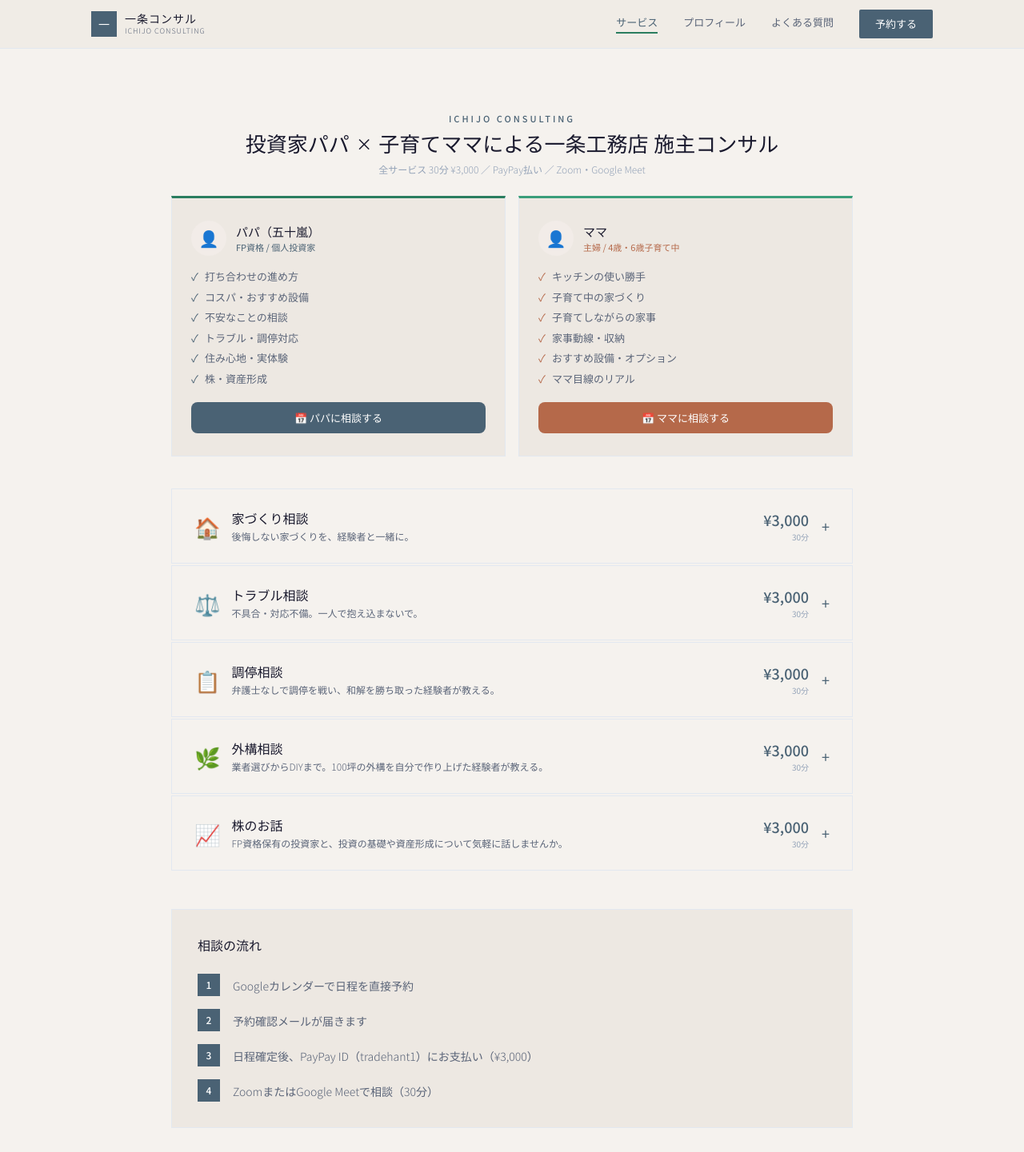
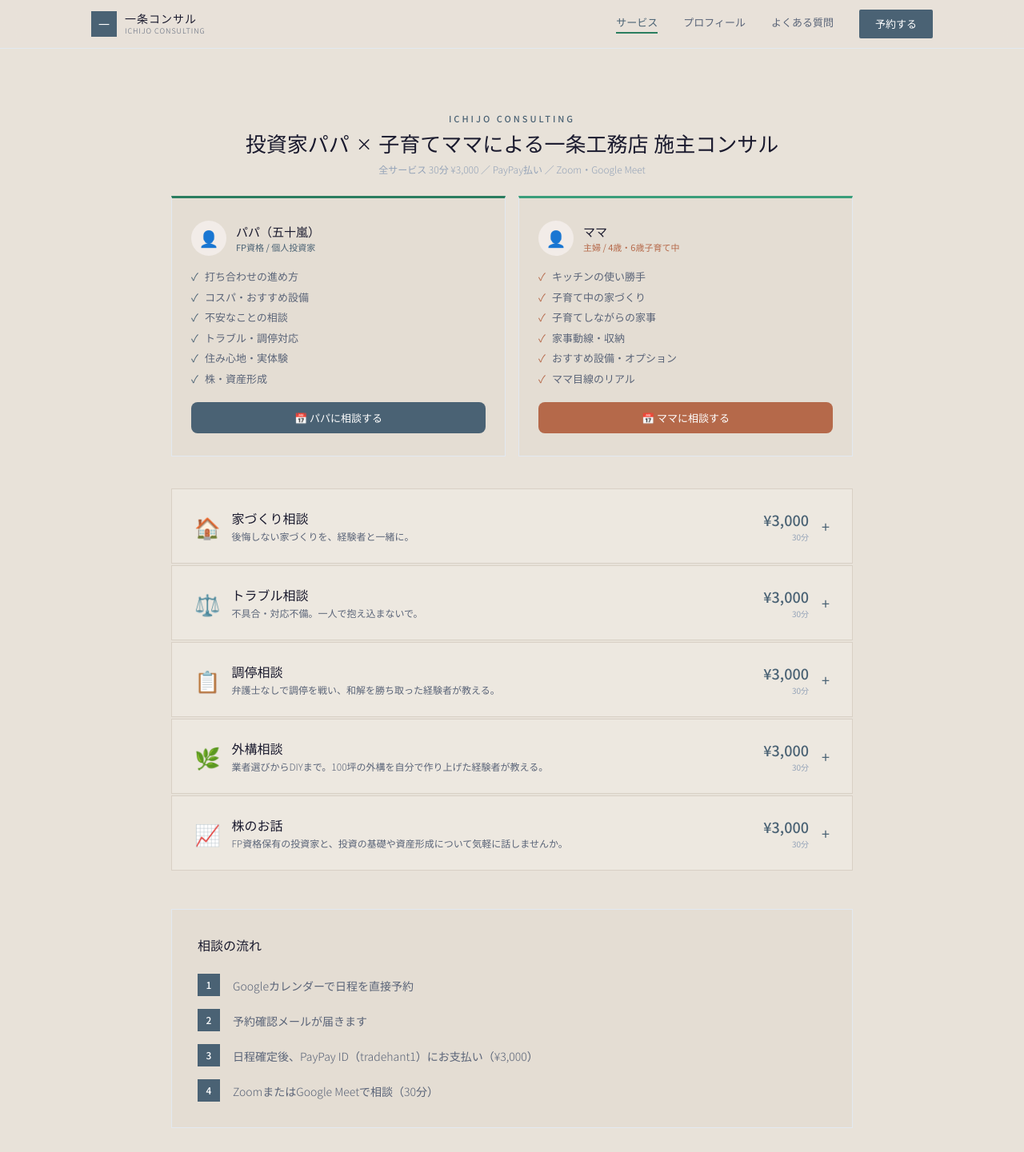
Before and after one commit to tradehant1-cloud/ichijo-consul, a React (Vite) app: page / in a window 1280 px wide. Shown: the top 1441 px of the page at 80% size. Built offline with nearby package versions, Linux system fonts and the light colour scheme.

Commit message:
darken background color

```diff
--- a/src/App.jsx
+++ b/src/App.jsx
@@ -165,11 +165,11 @@ export default function App() {
   const go = (v) => { setView(v === "top" ? "service" : v); setMenuOpen(false); };
 
   return (
-    <div style={{ fontFamily: "'Noto Sans JP', sans-serif", background: "#f5f2ee", color: "#1a1a2e", minHeight: "100vh" }}>
+    <div style={{ fontFamily: "'Noto Sans JP', sans-serif", background: "#e8e2d9", color: "#1a1a2e", minHeight: "100vh" }}>
       <style>{css}</style>
 
       {/* ===== HEADER ===== */}
-      <header style={{ position: "fixed", top: 0, left: 0, right: 0, zIndex: 100, background: "rgba(240,236,230,0.97)", borderBottom: "1px solid #e2e8f0", backdropFilter: "blur(12px)" }}>
+      <header style={{ position: "fixed", top: 0, left: 0, right: 0, zIndex: 100, background: "rgba(232,226,217,0.97)", borderBottom: "1px solid #e2e8f0", backdropFilter: "blur(12px)" }}>
         <div style={{ maxWidth: 1100, margin: "0 auto", padding: "0 1.5rem", height: 60, display: "flex", alignItems: "center", justifyContent: "space-between" }}>
           <div onClick={() => go("top")} style={{ cursor: "pointer", display: "flex", alignItems: "center", gap: 10 }}>
             <div style={{ width: 32, height: 32, background: "#4a6274", display: "flex", alignItems: "center", justifyContent: "center" }}>
@@ -198,7 +198,7 @@ export default function App() {
           </button>
         </div>
         {menuOpen && (
-          <div style={{ background: "#f5f2ee", borderTop: "1px solid #e2e8f0", padding: "1.5rem", display: "flex", flexDirection: "column", gap: 20 }}>
+          <div style={{ background: "#ede8e0", borderTop: "1px solid #e2e8f0", padding: "1.5rem", display: "flex", flexDirection: "column", gap: 20 }}>
             {navItems.map(([id, label]) => (
               <span key={id} onClick={() => go(id)} style={{ fontSize: 15, cursor: "pointer", color: "#1a1a2e", fontWeight: 300 }}>{label}</span>
             ))}
@@ -217,7 +217,7 @@ export default function App() {
           <div className="fade-in">
 
             {/* Hero */}
-            <section style={{ background: "#ede8e2", borderBottom: "1px solid #e2e8f0", padding: "4rem 1.5rem" }}>
+            <section style={{ background: "#e4ddd3", borderBottom: "1px solid #e2e8f0", padding: "4rem 1.5rem" }}>
               <div className="hero-inner" style={{ maxWidth: 1100, margin: "0 auto", display: "flex", alignItems: "center", gap: 48 }}>
                 {/* 左：テキスト */}
                 <div className="hero-text" style={{ flex: "1 1 auto", minWidth: 0, width: "100%" }}>
@@ -240,7 +240,7 @@ export default function App() {
                       📅 日程を予約する
                     </a>
                     <button onClick={() => go("service")} className="btn-outline"
-                      style={{ background: "#f5f2ee", color: "#4a6274", border: "1px solid #2a7d5f", padding: "14px 32px", fontSize: 14, cursor: "pointer", fontFamily: "inherit", fontWeight: 400 }}>
+                      style={{ background: "#ede8e0", color: "#4a6274", border: "1px solid #2a7d5f", padding: "14px 32px", fontSize: 14, cursor: "pointer", fontFamily: "inherit", fontWeight: 400 }}>
                       サービスを見る →
                     </button>
                   </div>
@@ -249,7 +249,7 @@ export default function App() {
 
                 {/* 右：紹介制度ミニフォーム */}
                 <div className="hero-cards-wrap" style={{ flexShrink: 0, width: 280 }}>
-                  <div style={{ background: "#f5f2ee", border: "1px solid #e2e8f0", padding: "24px 20px", borderTop: "3px solid #2a7d5f" }}>
+                  <div style={{ background: "#ede8e0", border: "1px solid #e2e8f0", padding: "24px 20px", borderTop: "3px solid #2a7d5f" }}>
                     <p style={{ fontSize: 11, color: "#4a6274", letterSpacing: 2, fontWeight: 500, marginBottom: 8 }}>REFERRAL</p>
                     <h3 style={{ fontSize: 15, fontWeight: 500, marginBottom: 8, color: "#1a1a2e" }}>一条工務店の紹介制度</h3>
                     <p style={{ fontSize: 12, color: "#5a6478", fontWeight: 300, lineHeight: 1.8, marginBottom: 8 }}>一条が恐れる施主からの紹介だから安心。</p>
@@ -284,7 +284,7 @@ export default function App() {
                         <button
                           onClick={handleReferralSubmit}
                           disabled={!referralForm.name || !referralForm.phone || referralSending}
-                          style={{ background: (!referralForm.name || !referralForm.phone) ? "#e0e0e0" : "#4a6274", color: (!referralForm.name || !referralForm.phone) ? "#aaa" : "#f5f2ee", border: "none", padding: "10px", fontSize: 13, cursor: "pointer", fontFamily: "inherit", fontWeight: 500 }}>
+                          style={{ background: (!referralForm.name || !referralForm.phone) ? "#e0e0e0" : "#4a6274", color: (!referralForm.name || !referralForm.phone) ? "#aaa" : "#ede8e0", border: "none", padding: "10px", fontSize: 13, cursor: "pointer", fontFamily: "inherit", fontWeight: 500 }}>
                           {referralSending ? "送信中..." : "送信する →"}
                         </button>
                         <p style={{ fontSize: 10, color: "#ccc", textAlign: "center" }}>※ 紹介制度の手続き目的のみに使用します</p>
@@ -311,7 +311,7 @@ export default function App() {
             </section>
 
             {/* サービス一覧 */}
-            <section style={{ padding: "5rem 1.5rem", background: "#f5f2ee" }}>
+            <section style={{ padding: "5rem 1.5rem", background: "#ede8e0" }}>
               <div style={{ maxWidth: 1100, margin: "0 auto" }}>
                 <div style={{ textAlign: "center", marginBottom: 48 }}>
                   <p style={{ fontSize: 11, color: "#4a6274", letterSpacing: 3, fontWeight: 500, marginBottom: 12 }}>SERVICES</p>
@@ -320,7 +320,7 @@ export default function App() {
                 <div className="services-grid" style={{ display: "grid", gridTemplateColumns: "repeat(5, 1fr)", gap: 16 }}>
                   {SERVICES.map((s) => (
                     <div key={s.id} className="svc-card" onClick={() => go("service")}
-                      style={{ background: "#f5f2ee", padding: "24px 20px", borderTop: "none" }}>
+                      style={{ background: "#ede8e0", padding: "24px 20px", borderTop: "none" }}>
                       <div style={{ fontSize: 28, marginBottom: 12 }}>{s.icon}</div>
                       <div style={{ fontSize: 10, color: "#94a3b8", letterSpacing: 2, marginBottom: 6 }}>{s.sub}</div>
                       <h3 style={{ fontSize: 15, fontWeight: 500, marginBottom: 10, color: "#1a1a2e" }}>{s.title}</h3>
@@ -331,7 +331,7 @@ export default function App() {
                 </div>
                 <div style={{ textAlign: "center", marginTop: 36 }}>
                   <button onClick={() => go("service")} className="btn-outline"
-                    style={{ background: "#f5f2ee", color: "#4a6274", border: "1px solid #2a7d5f", padding: "12px 32px", fontSize: 13, cursor: "pointer", fontFamily: "inherit", fontWeight: 400 }}>
+                    style={{ background: "#ede8e0", color: "#4a6274", border: "1px solid #2a7d5f", padding: "12px 32px", fontSize: 13, cursor: "pointer", fontFamily: "inherit", fontWeight: 400 }}>
                     サービス詳細を見る →
                   </button>
                 </div>
@@ -339,7 +339,7 @@ export default function App() {
             </section>
 
             {/* ストーリー */}
-            <section style={{ padding: "5rem 1.5rem", background: "#ede8e2", borderTop: "1px solid #e2e8f0" }}>
+            <section style={{ padding: "5rem 1.5rem", background: "#e4ddd3", borderTop: "1px solid #e2e8f0" }}>
               <div style={{ maxWidth: 1100, margin: "0 auto" }}>
                 <div style={{ textAlign: "center", marginBottom: 48 }}>
                   <p style={{ fontSize: 11, color: "#4a6274", letterSpacing: 3, fontWeight: 500, marginBottom: 12 }}>STORY</p>
@@ -351,7 +351,7 @@ export default function App() {
                     ["引渡し後に不具合が発覚。一条工務店と対峙した", "入居後、施工不具合が発覚。一条工務店との交渉が難航し、最終的に弁護士なしで調停を申し立てました。"],
                     ["一人で調停を戦い、和解を勝ち取った", "慣れない法的手続きも、準備と記録を徹底することで乗り越えました。同じ境遇の方に、その経験を活かしたいと思っています。"],
                   ].map(([title, text], i) => (
-                    <div key={i} style={{ background: "#f5f2ee", border: "1px solid #e2e8f0", padding: "32px 28px" }}>
+                    <div key={i} style={{ background: "#ede8e0", border: "1px solid #e2e8f0", padding: "32px 28px" }}>
                       <div style={{ fontFamily: "'Shippori Mincho', serif", fontSize: 36, color: "#e2e8f0", fontWeight: 500, marginBottom: 16 }}>0{i + 1}</div>
                       <h3 style={{ fontSize: 15, fontWeight: 500, marginBottom: 12, color: "#1a1a2e", lineHeight: 1.6 }}>{title}</h3>
                       <p style={{ fontSize: 13, color: "#5a6478", lineHeight: 1.9, fontWeight: 300 }}>{text}</p>
@@ -371,7 +371,7 @@ export default function App() {
                   カレンダーから直接日程を予約できます。<br />全サービス 30分 ¥3,000 / PayPay払い
                 </p>
                 <a href={CALENDAR_URL} target="_blank" rel="noreferrer"
-                  style={{ background: "#f5f2ee", color: "#4a6274", padding: "16px 48px", fontSize: 15, textDecoration: "none", fontWeight: 600, display: "inline-block" }}>
+                  style={{ background: "#ede8e0", color: "#4a6274", padding: "16px 48px", fontSize: 15, textDecoration: "none", fontWeight: 600, display: "inline-block" }}>
                   📅 日程を予約する
                 </a>
               </div>
@@ -393,7 +393,7 @@ export default function App() {
 
               <div className="profile-grid" style={{ display: "grid", gridTemplateColumns: "1fr 1fr", gap: 16 }}>
                 {/* パパ */}
-                <div style={{ background: "#ede8e2", border: "1px solid #e2e8f0", padding: "28px 24px", borderTop: "3px solid #2a7d5f" }}>
+                <div style={{ background: "#e4ddd3", border: "1px solid #e2e8f0", padding: "28px 24px", borderTop: "3px solid #2a7d5f" }}>
                   <div style={{ display: "flex", alignItems: "center", gap: 12, marginBottom: 16 }}>
                     <div style={{ width: 44, height: 44, background: "#f2ece8", borderRadius: "50%", display: "flex", alignItems: "center", justifyContent: "center", fontSize: 20 }}>👤</div>
                     <div>
@@ -415,7 +415,7 @@ export default function App() {
                 </div>
 
                 {/* ママ */}
-                <div style={{ background: "#ede8e2", border: "1px solid #e2e8f0", padding: "28px 24px", borderTop: "3px solid #3a9e7a" }}>
+                <div style={{ background: "#e4ddd3", border: "1px solid #e2e8f0", padding: "28px 24px", borderTop: "3px solid #3a9e7a" }}>
                   <div style={{ display: "flex", alignItems: "center", gap: 12, marginBottom: 16 }}>
                     <div style={{ width: 44, height: 44, background: "#f2ece8", borderRadius: "50%", display: "flex", alignItems: "center", justifyContent: "center", fontSize: 20 }}>👤</div>
                     <div>
@@ -440,7 +440,7 @@ export default function App() {
 
             <div style={{ display: "flex", flexDirection: "column", gap: 2, marginBottom: 48 }}>
               {SERVICES.map((s) => (
-                <div key={s.id} style={{ background: "#f5f2ee", border: "1px solid #e2e8f0" }}>
+                <div key={s.id} style={{ background: "#ede8e0", border: "1px solid #d8d0c5" }}>
                   {/* 常時表示：タイトル行 */}
                   <div
                     onClick={() => setOpenService(openService === s.id ? null : s.id)}
@@ -489,7 +489,7 @@ export default function App() {
             </div>
 
             {/* 相談の流れ */}
-            <div style={{ background: "#ede8e2", border: "1px solid #e2e8f0", padding: "32px", marginBottom: 32 }}>
+            <div style={{ background: "#e4ddd3", border: "1px solid #e2e8f0", padding: "32px", marginBottom: 32 }}>
               <h3 style={{ fontSize: 16, fontWeight: 500, marginBottom: 24, color: "#1a1a2e" }}>相談の流れ</h3>
               <div style={{ display: "flex", flexDirection: "column", gap: 16 }}>
                 {["Googleカレンダーで日程を直接予約", "予約確認メールが届きます", "日程確定後、PayPay ID（tradehant1）にお支払い（¥3,000）", "ZoomまたはGoogle Meetで相談（30分）"].map((step, i) => (
@@ -526,7 +526,7 @@ export default function App() {
                 </p>
                 <div style={{ display: "flex", flexDirection: "column", gap: 1 }}>
                   {[["モデル", "I-CUBE 33坪 2025年入居"], ["調停", "弁護士なし → 和解勝ち取り"], ["外構", "100坪DIY中"], ["資格", "FP資格 / 個人投資家"]].map(([l, v]) => (
-                    <div key={l} style={{ background: "#ede8e2", padding: "10px 16px", display: "flex", gap: 16, borderBottom: "1px solid #e2e8f0" }}>
+                    <div key={l} style={{ background: "#e4ddd3", padding: "10px 16px", display: "flex", gap: 16, borderBottom: "1px solid #e2e8f0" }}>
                       <span style={{ fontSize: 11, color: "#94a3b8", minWidth: 48, flexShrink: 0 }}>{l}</span>
                       <span style={{ fontSize: 13, fontWeight: 400, color: "#1a1a2e" }}>{v}</span>
                     </div>
@@ -543,7 +543,7 @@ export default function App() {
                 </p>
                 <div style={{ display: "flex", flexDirection: "column", gap: 1 }}>
                   {[["キッチン", "使い勝手・収納・動線"], ["家事動線", "洗濯・掃除がラクな間取り"], ["子育て", "子どもがいる家ならではの視点"], ["相談", "気軽に何でも聞いてOK"]].map(([l, v]) => (
-                    <div key={l} style={{ background: "#ede8e2", padding: "10px 16px", display: "flex", gap: 16, borderBottom: "1px solid #e2e8f0" }}>
+                    <div key={l} style={{ background: "#e4ddd3", padding: "10px 16px", display: "flex", gap: 16, borderBottom: "1px solid #e2e8f0" }}>
                       <span style={{ fontSize: 11, color: "#94a3b8", minWidth: 48, flexShrink: 0 }}>{l}</span>
                       <span style={{ fontSize: 13, fontWeight: 400, color: "#1a1a2e" }}>{v}</span>
                     </div>
@@ -553,7 +553,7 @@ export default function App() {
             </div>
 
             {/* 紹介制度 */}
-            <div style={{ marginTop: 48, background: "#f5f2ee", border: "1px solid #e2e8f0", padding: "36px 32px", borderTop: "3px solid #2a7d5f" }}>
+            <div style={{ marginTop: 48, background: "#ede8e0", border: "1px solid #e2e8f0", padding: "36px 32px", borderTop: "3px solid #2a7d5f" }}>
               <p style={{ fontSize: 11, color: "#4a6274", letterSpacing: 3, fontWeight: 500, marginBottom: 12 }}>REFERRAL</p>
               <h2 style={{ fontFamily: "'Shippori Mincho', serif", fontSize: 24, fontWeight: 500, marginBottom: 12, color: "#1a1a2e" }}>一条工務店の紹介制度</h2>
               <p style={{ fontSize: 14, color: "#5a6478", fontWeight: 300, lineHeight: 2, marginBottom: 28 }}>
@@ -596,7 +596,7 @@ export default function App() {
                       onClick={handleReferralSubmit}
                       disabled={!referralForm.name || !referralForm.phone || referralSending}
                       className="btn-primary"
-                      style={{ background: (!referralForm.name || !referralForm.phone) ? "#e0e0e0" : "#4a6274", color: (!referralForm.name || !referralForm.phone) ? "#aaa" : "#f5f2ee", border: "none", padding: "14px 40px", fontSize: 14, cursor: "pointer", fontFamily: "inherit", fontWeight: 500 }}>
+                      style={{ background: (!referralForm.name || !referralForm.phone) ? "#e0e0e0" : "#4a6274", color: (!referralForm.name || !referralForm.phone) ? "#aaa" : "#ede8e0", border: "none", padding: "14px 40px", fontSize: 14, cursor: "pointer", fontFamily: "inherit", fontWeight: 500 }}>
                       {referralSending ? "送信中..." : "送信する →"}
                     </button>
                     <p style={{ fontSize: 11, color: "#ccc", marginTop: 8, fontWeight: 300 }}>※ いただいた情報は紹介制度の手続き目的のみに使用します</p>
@@ -626,7 +626,7 @@ export default function App() {
                 </div>
               ))}
             </div>
-            <div style={{ marginTop: 52, padding: "36px", background: "#ede8e2", border: "1px solid #e2e8f0", textAlign: "center" }}>
+            <div style={{ marginTop: 52, padding: "36px", background: "#e4ddd3", border: "1px solid #e2e8f0", textAlign: "center" }}>
               <p style={{ fontSize: 14, color: "#5a6478", marginBottom: 20, fontWeight: 300 }}>他にご質問があればお気軽にどうぞ</p>
               <a href={CALENDAR_URL} target="_blank" rel="noreferrer" className="btn-primary"
                 style={{ background: "#4a6274", color: "#fff", padding: "14px 36px", fontSize: 14, textDecoration: "none", fontWeight: 500, display: "inline-block" }}>
```
